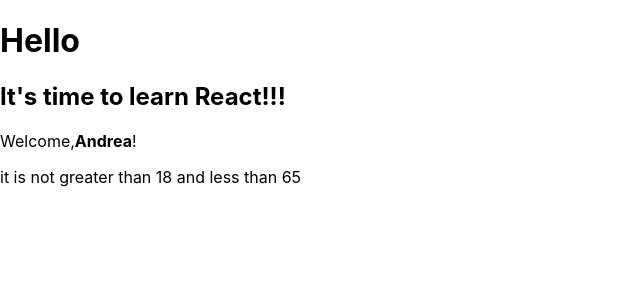
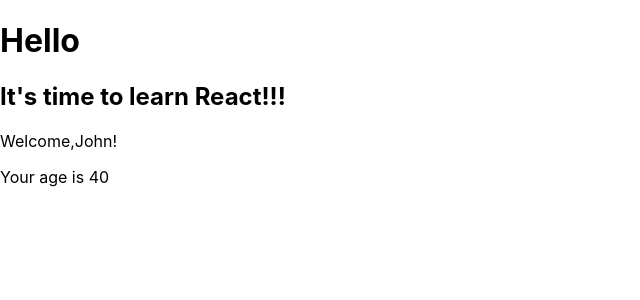
Before and after one commit to andrewizzo/react1, a React (Create React App) app: page / in a window 1280 px wide. Shown: the top 300 px of the page, without its empty margins (0-640 px from the left). Built offline with nearby package versions, Linux system fonts and the light colour scheme.

Commit message:
svolto esercizio 10 react

```diff
--- a/src/Welcome.jsx
+++ b/src/Welcome.jsx
@@ -1,11 +1,11 @@
 import React from "react";
 import Age from "./Age";
 
-function Welcome({name=<strong>Andrea</strong>,age="400"}){
+function Welcome({name="John",age="40"}){
     return (
         <div>
             <p>Welcome,{name}!</p>
-            {age > 18 && age < 65 ? <Age age={age}/> : <p>it is not greater than 18 and less than 65</p>}
+            {age > 18 && age < 65 && name=="John" ? <Age age={age}/> : <p>it is not greater than 18 and less than 65 and the name props is not equal to "John"</p>}
         </div>
     )
 }
```
